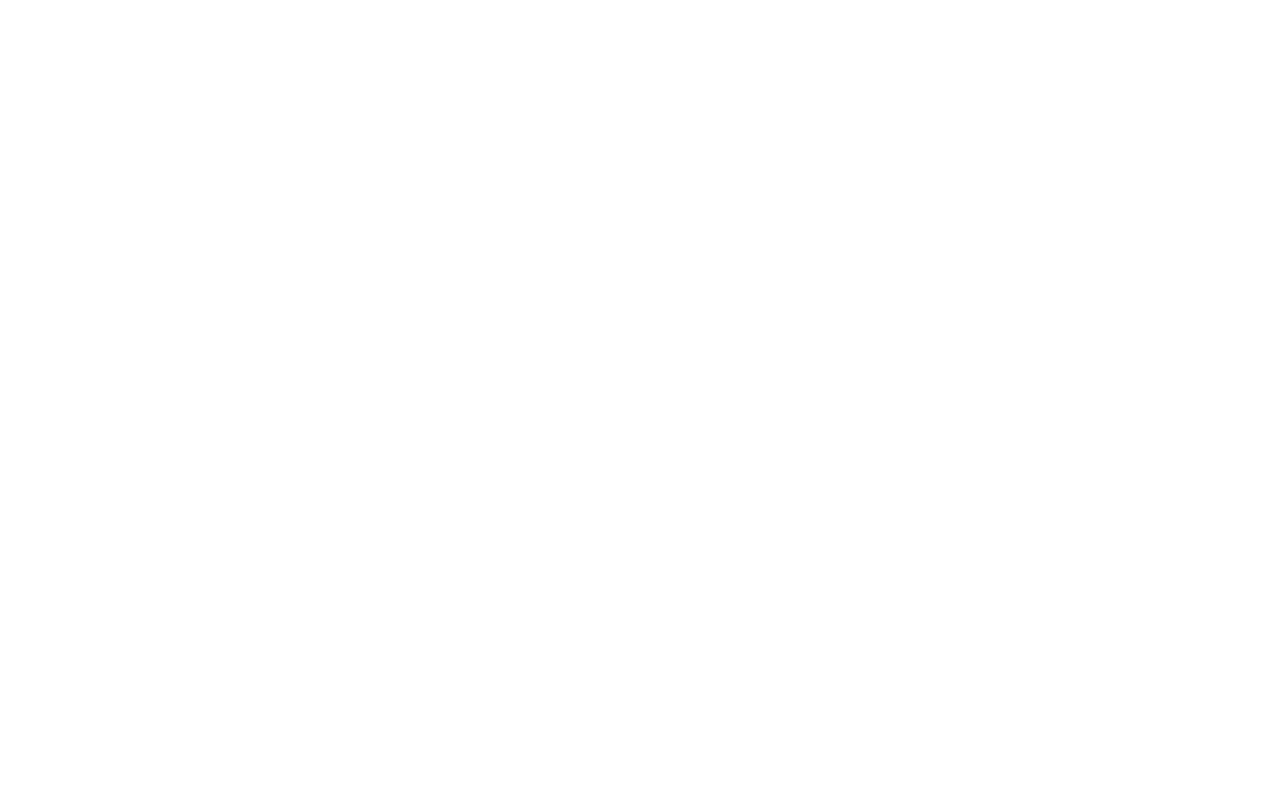
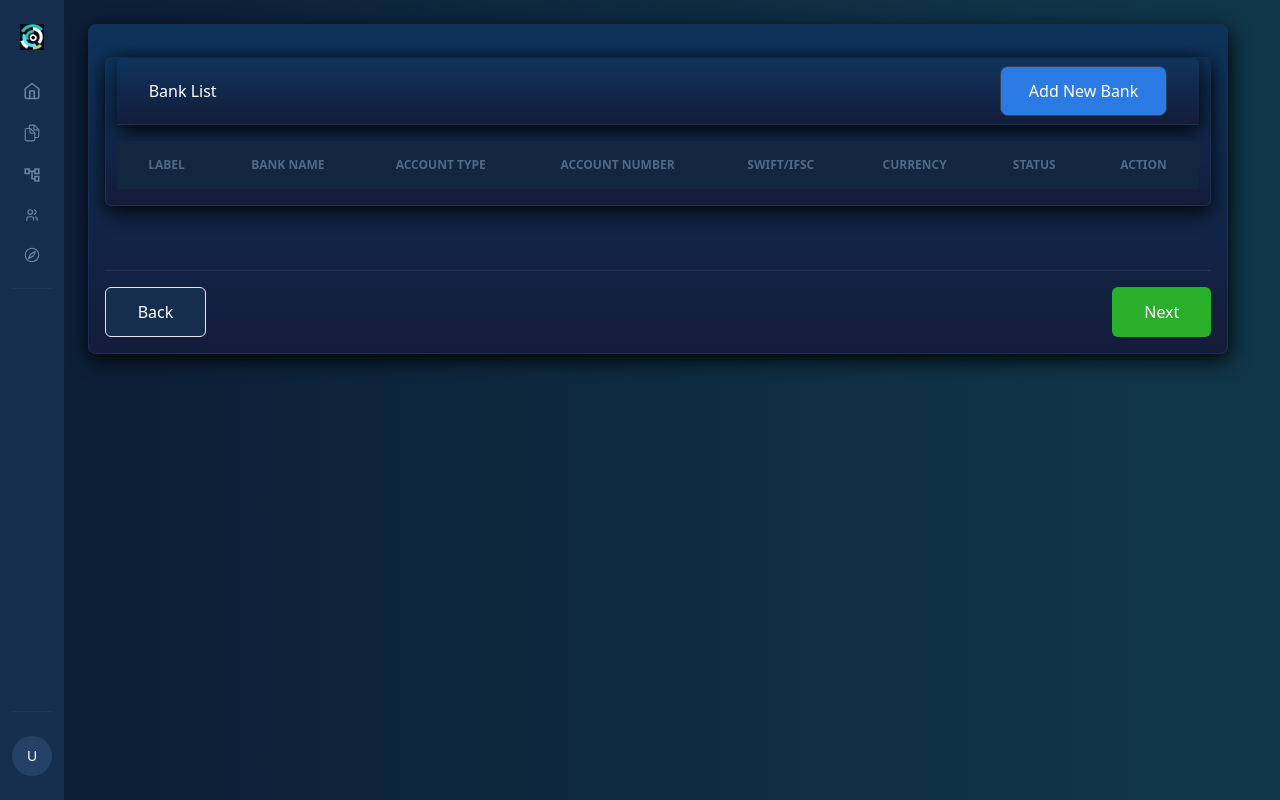
Before and after one commit to hamza-atif-hsol/Ascent-Portals, a React (Create React App) app: page /add-bank in a window 1280 px wide. Before the commit this address had no page. Built offline with nearby package versions, Linux system fonts and the light colour scheme.

Commit message:
Added Bank and Wallets Section

```diff
--- a/src/App.js
+++ b/src/App.js
@@ -1,12 +1,14 @@
 import React from "react";
 import { BrowserRouter, Routes, Route } from "react-router-dom";
 import AccountScreen from "./Components/Screens/Accounts";
+import BankWallets from "./Components/Screens/BankWallets";
 
 function App() {
   return (
     <BrowserRouter>
       <Routes>
         <Route path="/accounts" element={<AccountScreen />} />
+        <Route path="/add-bank" element={<BankWallets />} />
       </Routes>
     </BrowserRouter>
   );
--- /dev/null
+++ b/src/Components/CardComponent/BankCard.jsx
@@ -0,0 +1,39 @@
+import React from "react";
+import CardHeader from "./CardHeader";
+
+const BankCard = () => {
+  return (
+    <div className="bg-gradient-to-b from-[#0e325a] from-10% to-[#141c3a] to-100% rounded-lg border-[#1b3050] border-[1px] shadow-[2px_6px_20px_rgba(0,0,0,0.9)] pt-8 px-4 flex flex-col items-center justify-center h-full w-[98%]">
+      <div className="bg-gradient-to-b from-[#0e325a] from-10% to-[#141c3a] to-100% rounded-md border-[#1b3050] border-[1px] shadow-[0px_6px_20px_rgba(0,0,0,0.9)] mb-16 flex flex-col items-center justify-center h-full w-full">
+        <CardHeader
+          FundName="Bank List"
+          showButton={true}
+          BtnText="Add New Bank"
+          showLogo={false}
+        />
+        <table className="w-[98%] my-4">
+          <thead>
+            <tr className="bg-[#12263f] text-[#4f6a86] text-xs font-light uppercase">
+              <th className="py-4 px-6">Label</th>
+              <th className="py-4 px-6">Bank Name</th>
+              <th className="py-4 px-6">Account Type</th>
+              <th className="py-4 px-6">Account Number</th>
+              <th className="py-4 px-6">Swift/IFSC</th>
+              <th className="py-4 px-6">Currency</th>
+              <th className="py-4 px-6">Status</th>
+              <th className="py-4 px-6">Action</th>
+            </tr>
+          </thead>
+          <tbody></tbody>
+        </table>
+      </div>
+      <hr className=" w-full border-t-[1px] border-t-[#6e84a3] opacity-20 " />
+      <div className="flex w-full justify-between my-4">
+        <button className="bg-[#152e4d] text-white py-3 px-8 font-medium border rounded-md">Back</button>
+        <button className="bg-[#2aaf2a] text-white py-3 px-8 font-medium rounded-md">Next</button>
+      </div>
+    </div>
+  );
+};
+
+export default BankCard;
--- a/src/Components/CardComponent/Card.jsx
+++ b/src/Components/CardComponent/Card.jsx
@@ -83,7 +83,7 @@
   return (
     <div className="bg-gradient-to-b from-[#0e325a] from-10% to-[#141c3a] to-100% w-full rounded-lg border-[#1b3050] border-[1px] shadow-[1px_10px_24px_rgba(0,0,0,0.9)] mb-6">
       <div className="flex flex-col items-center gap-4">
-        <CardHeader FundName="Demo Funds" />
+        <CardHeader FundName="Demo Funds" showButton={false} showLogo={true} />
 
         <div className="flex justify-center gap-6 mb-5 w-full">
           <div className="w-[46%]">
--- a/src/Components/CardComponent/CardHeader.jsx
+++ b/src/Components/CardComponent/CardHeader.jsx
@@ -1,14 +1,31 @@
 import React from "react";
 import fundLogo from "../../Assets/logo.investor.entity.png";
+import Button from "../Button";
 
-const CardHeader = ({ FundName }) => {
+const CardHeader = ({ FundName, showButton = true, BtnText, showLogo = true }) => {
   return (
-    <div className="bg-gradient-to-b from-[#0e325a] from-10% to-[#141c3a] to-100% rounded-t-md border-[#1b3050] border-b-[1px] shadow-[2px_6px_20px_rgba(0,0,0,0.9)] py-3 px-8 flex items-center justify-between h-full w-[98%]">
+    <div className="bg-gradient-to-b from-[#0e325a] from-10% to-[#141c3a] to-100% rounded-t-md border-[#1b3050] border-b-[1px] shadow-[2px_6px_20px_rgba(0,0,0,0.9)] py-2 px-8 flex items-center justify-between h-full w-[98%]">
       <div className="flex items-center gap-1">
-        <img src={fundLogo} alt="Fund Logo" className="w-10 h-auto rounded-md" />
+        {showLogo && (
+          <img
+            src={fundLogo}
+            alt="Fund Logo"
+            className="w-10 h-auto rounded-md"
+          />
+        )}
         <h3 className="text-white font-medium">{FundName}</h3>
       </div>
-      <div></div>
+      {showButton && (
+        <div>
+          <Button
+            text={BtnText}
+            // onClick={handleClick}
+            className="bg-[#2c7be5] text-white font-medium border border-gray-700 rounded-lg py-6 px-7 "
+            // icon={<FaCreditCard />}
+            // iconPosition="left"
+          />
+        </div>
+      )}
     </div>
   );
 };
--- /dev/null
+++ b/src/Components/Screens/BankWallets.jsx
@@ -0,0 +1,17 @@
+import React from "react";
+import SideBar from "../SideBar";
+import Card from "../CardComponent/Card";
+import BankCard from "../CardComponent/BankCard";
+
+const BankWallets = () => {
+  return (
+    <div className="bg-gradient-to-r from-[#0c1f37] from-10% to-[#103649] to-90% h-screen">
+      <SideBar portalType="Customer" />
+      <div className="py-6 ml-9 px-10 flex flex-col justify-center items-center">
+        <BankCard />
+      </div>
+    </div>
+  );
+};
+
+export default BankWallets;
```
